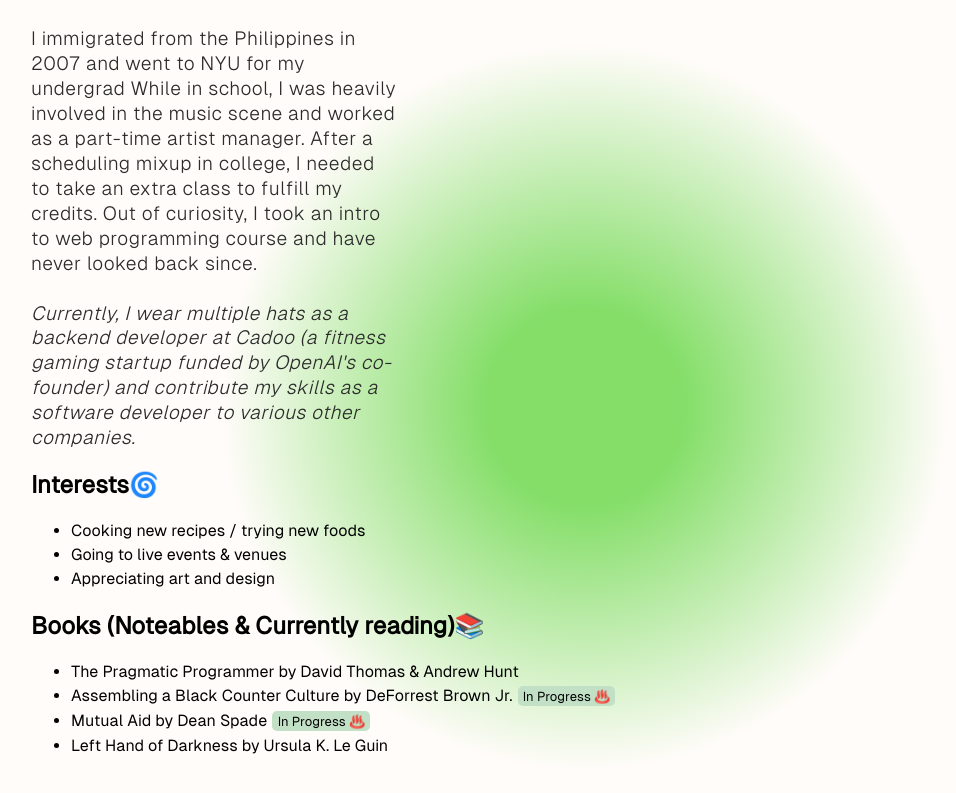
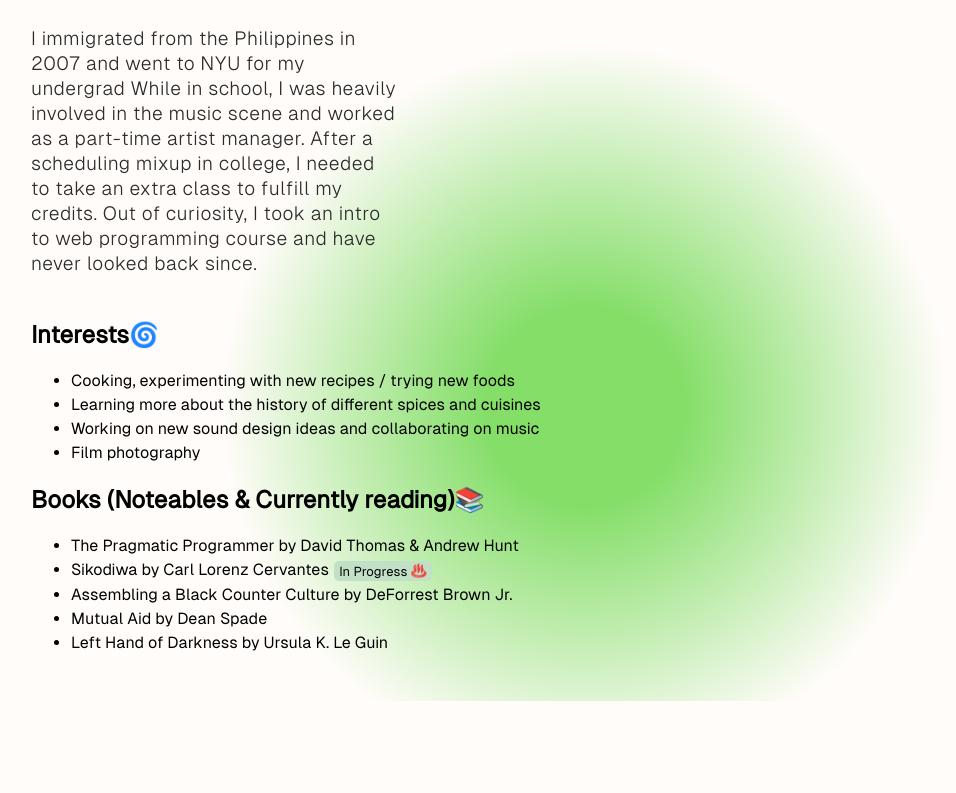
Before and after one commit to jml0123/portfolio-revisited, a Next.js app: page /bio in a window 1280 px wide. Shown: the part 793-1586 px from the top of the page, without its empty margins (55-1011 px from the left). After the commit the page ends 1494 px from the top, so only its background shows below. Built offline with nearby package versions, Linux system fonts and the light colour scheme.

Commit message:
quick refresh

```diff
--- a/pages/bio.tsx
+++ b/pages/bio.tsx
@@ -25,7 +25,7 @@ export default function BioPage() {
       </header>
       <section role="region" aria-label="content">
         <div className={styles['focus-img-wrapper']}>
-          <img className={styles['focus-img']} src="img/misc/ps2-style.jpg" alt="(Me :~))" />
+          <img className={styles['focus-img']} src="img/misc/nara_deer.jpg" alt="(A film photo I took while visiting Nara, Japan :~))" />
         </div>
       </section>
       <section role="region" aria-label="content-2" className={styles['bio']}>
@@ -42,25 +42,25 @@ export default function BioPage() {
           </div>
           <div className={styles['bio-wrapper']}>
             <p>
-            I’m a software engineer, XR, and creative developer living in Brooklyn who loves to build new ideas to life.
-                  With a diverse mix of experiences in engineering, corporate strategy and artist management,
-                  my background has enabled me to practice engineering as a more a holistic process.
+                  I’m a software engineer and musician living in Brooklyn who loves to build new ideas to life.
+                  With a diverse mix of experiences in engineering, strategy, artist management, and composition,
+                  my background has enabled me to practice engineering and creative work as a more a holistic process.
                   <br /><br />
                   I immigrated from the Philippines in 2007 and went to NYU for my undergrad While in school, I was heavily involved in the music scene
                   and worked as a part-time artist manager. After a scheduling mixup in college, I needed to take an extra class to fulfill my credits.
                   Out of curiosity, I took an intro to web programming course and have never looked back since.
                   <br/> <br/>
-                  <i>Currently, I wear multiple hats as a backend developer at Cadoo (a fitness gaming startup funded by OpenAI's co-founder) and contribute my skills as a software developer to various other companies.
-                  </i>
+
                   </p>
             <div className={styles['interests']}>
               <h1>Interests
                         <span role="img" aria-label="interests">🌀</span>
                         </h1>
                         <ul>
-                            <li>Cooking new recipes / trying new foods</li>
-                            <li>Going to live events & venues</li>
-                            <li>Appreciating art and design</li>
+                            <li>Cooking, experimenting with new recipes / trying new foods</li>
+                            <li>Learning more about the history of different spices and cuisines</li>
+                            <li>Working on new sound design ideas and collaborating on music</li>
+                            <li>Film photography</li>
                         </ul>
                         <h1>Books (Noteables & Currently reading)
                             <span role="img" aria-label="books">📚</span>
@@ -69,15 +69,14 @@ export default function BioPage() {
                           <li>
                             The Pragmatic Programmer by David Thomas & Andrew Hunt
                           </li>
-                          <li>Assembling a Black Counter Culture by DeForrest Brown Jr.
-                            <span className={`${styles['label']} ${styles['label-progress']}`}>
+                            <li>Sikodiwa by Carl Lorenz Cervantes
+                              <span className={`${styles['label']} ${styles['label-progress']}`}>
                               In Progress
                             </span>
                           </li>
+                          <li>Assembling a Black Counter Culture by DeForrest Brown Jr.
+                          </li>
                           <li>Mutual Aid by Dean Spade
-                            <span className={`${styles['label']} ${styles['label-progress']}`}>
-                              In Progress
-                            </span>
                           </li>
                           <li>
                             Left Hand of Darkness by Ursula K. Le Guin
--- a/pages/index.tsx
+++ b/pages/index.tsx
@@ -62,7 +62,7 @@ export default function Home() {
               <h1>
                 <span className={styles['name-span']}>{'>_hi, i\'m miguel'}</span>
                 <span className={styles['intro-content-2']}>
-                  &nbsp; a software engineer, xr and creative dev, and dj in Brooklyn.
+                  &nbsp; a software engineer and musician in Brooklyn.
                   As an engineer, I look to build forward-thinking and sustainable systems.
                   As a creative, I envision resonant environments and possibilities.
                 </span>
```
Also changed, not shown: public/img/misc/nara_deer.JPG (added), 1 other file (tests, documents, lock files or other folders).
